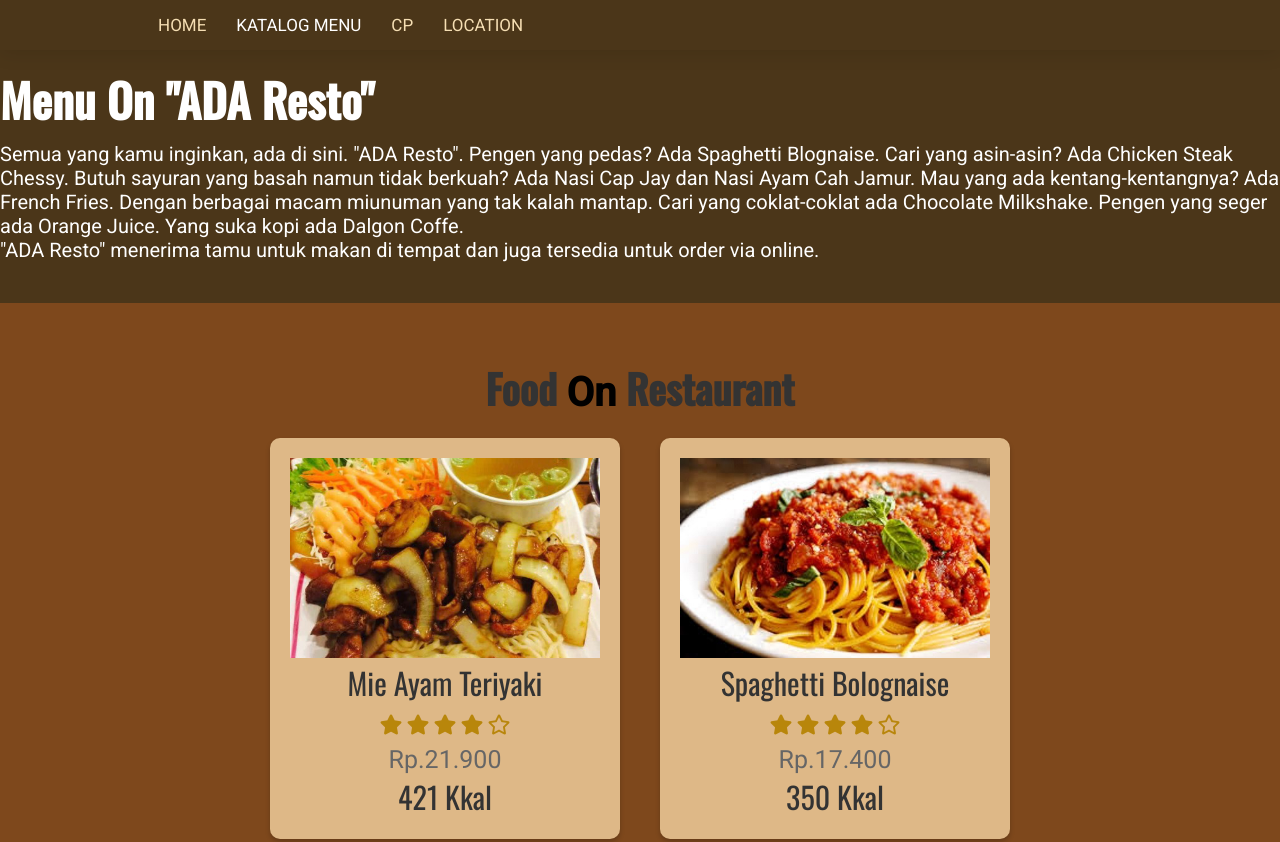
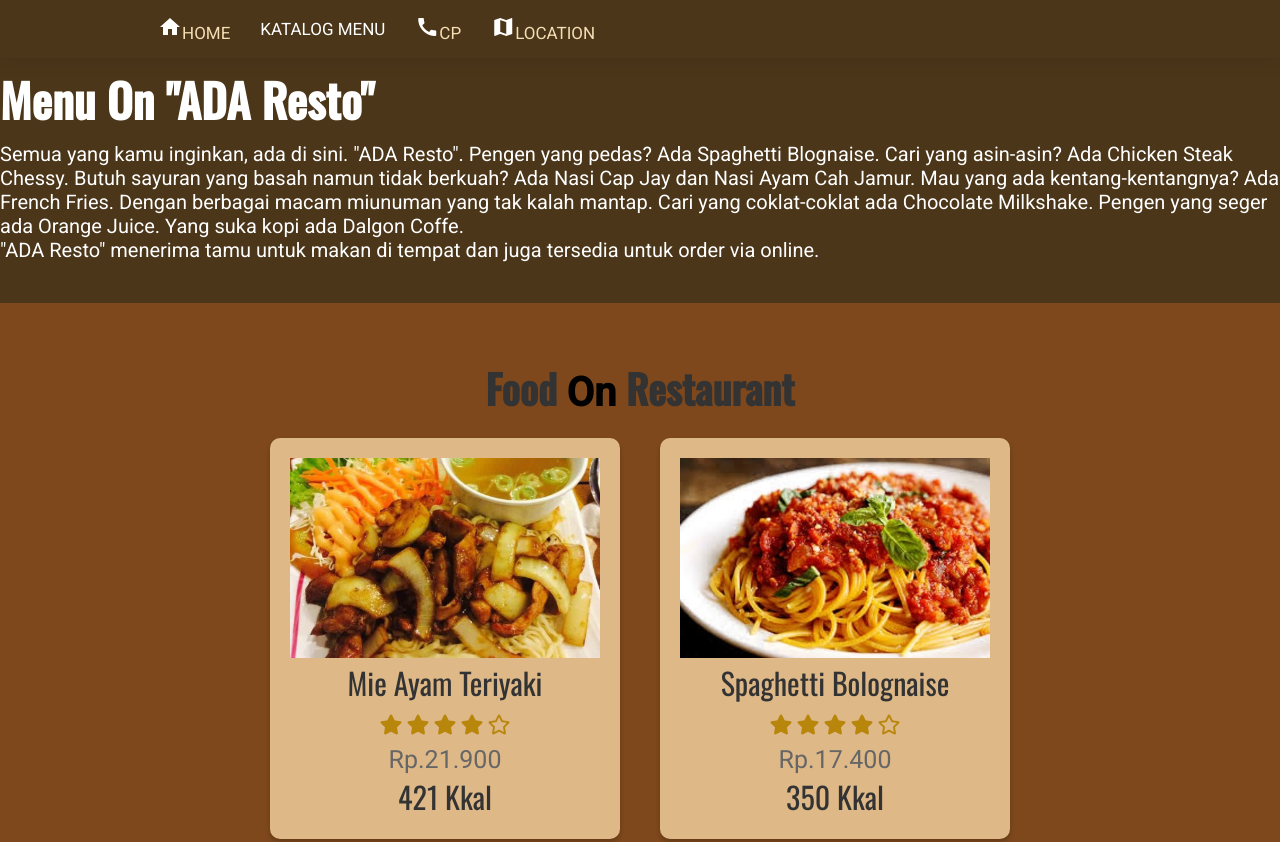
Before and after one commit to Arga-G000/Menu-restaurant, a plain HTML site: page katalogResto.html in a window 1280 px wide. Shown: the top 842 px of the page. Drawn offline with nearby package versions, Linux system fonts and the light colour scheme; a script that the page names is missing.

Commit message:
Update icon navbar katalog menu

```diff
--- a/katalogResto.html
+++ b/katalogResto.html
@@ -15,10 +15,10 @@
 <header>
     <nav class="navbar">
         <ul>
-            <li><a href="index.html">HOME</a></li>
+            <li><a href="index.html"><i class="material-icons">home</i>HOME</a></li>
             <li><a class="active" href="#katalog">KATALOG MENU</a></li>
-            <li><a href="https://wa.me/6281232101003">CP</a></li>
-            <li><a href="https://maps.app.goo.gl/j3sZmbqC5N9aNTnh6">LOCATION</a></li>
+            <li><a href="https://wa.me/6281232101003"><i class="material-icons">call</i>CP</a></li>
+            <li><a href="https://maps.app.goo.gl/j3sZmbqC5N9aNTnh6"><i class="material-icons">map</i>LOCATION</a></li>
         </ul>
     </nav>
 </header>
@@ -382,13 +382,9 @@
 </section>
 
 
-<!-- aos js cdn link  -->
 <script src="https://cdnjs.cloudflare.com/ajax/libs/aos/2.3.4/aos.js"></script>
-<!-- jquery cdn link  -->
 <script src="https://cdnjs.cloudflare.com/ajax/libs/jquery/3.6.0/jquery.min.js"></script>
-<!-- custom js file link  -->
 <script src="js/script.js"></script>
-<!-- initializing aos  -->
 <script>
     AOS.init({
         delay:400,
```
